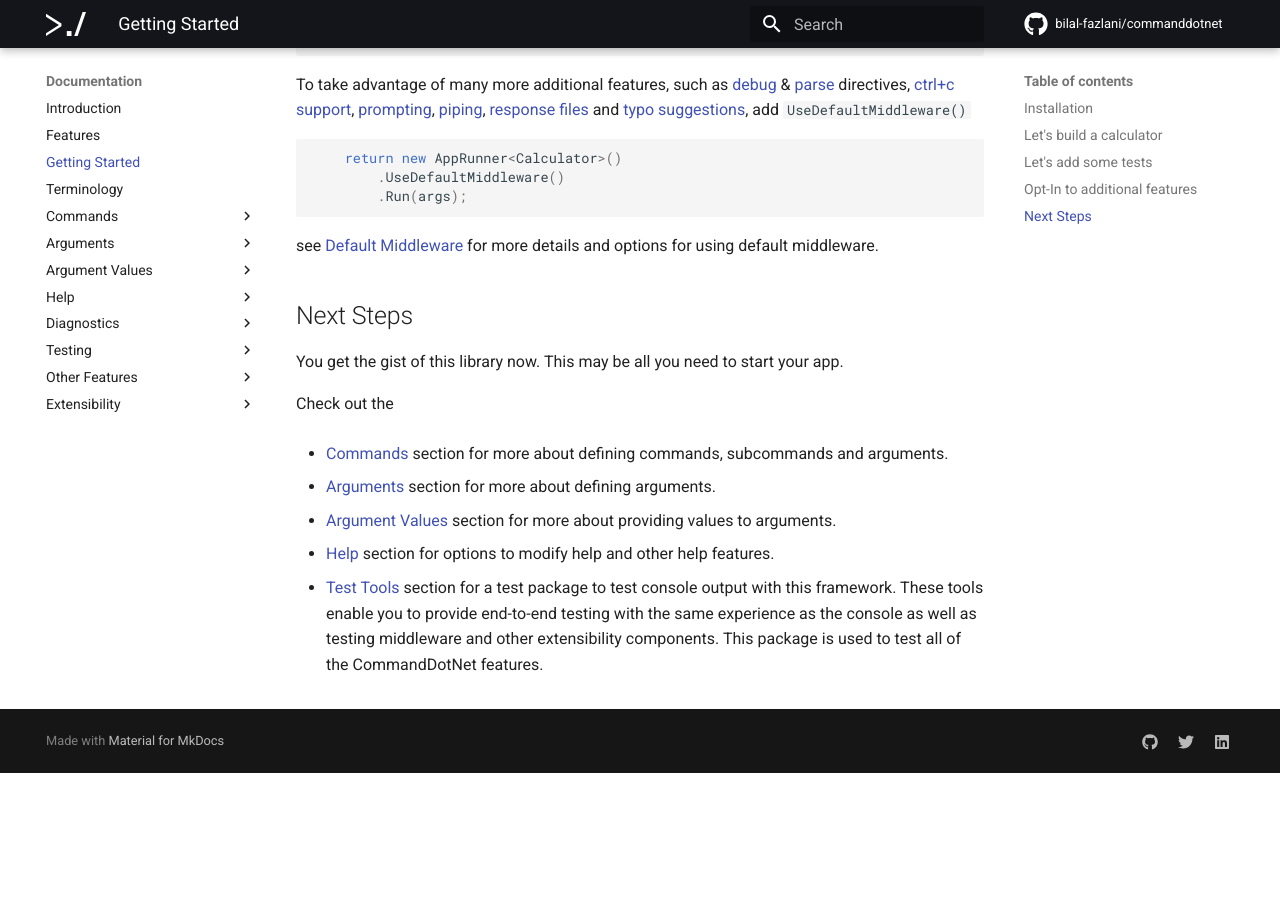
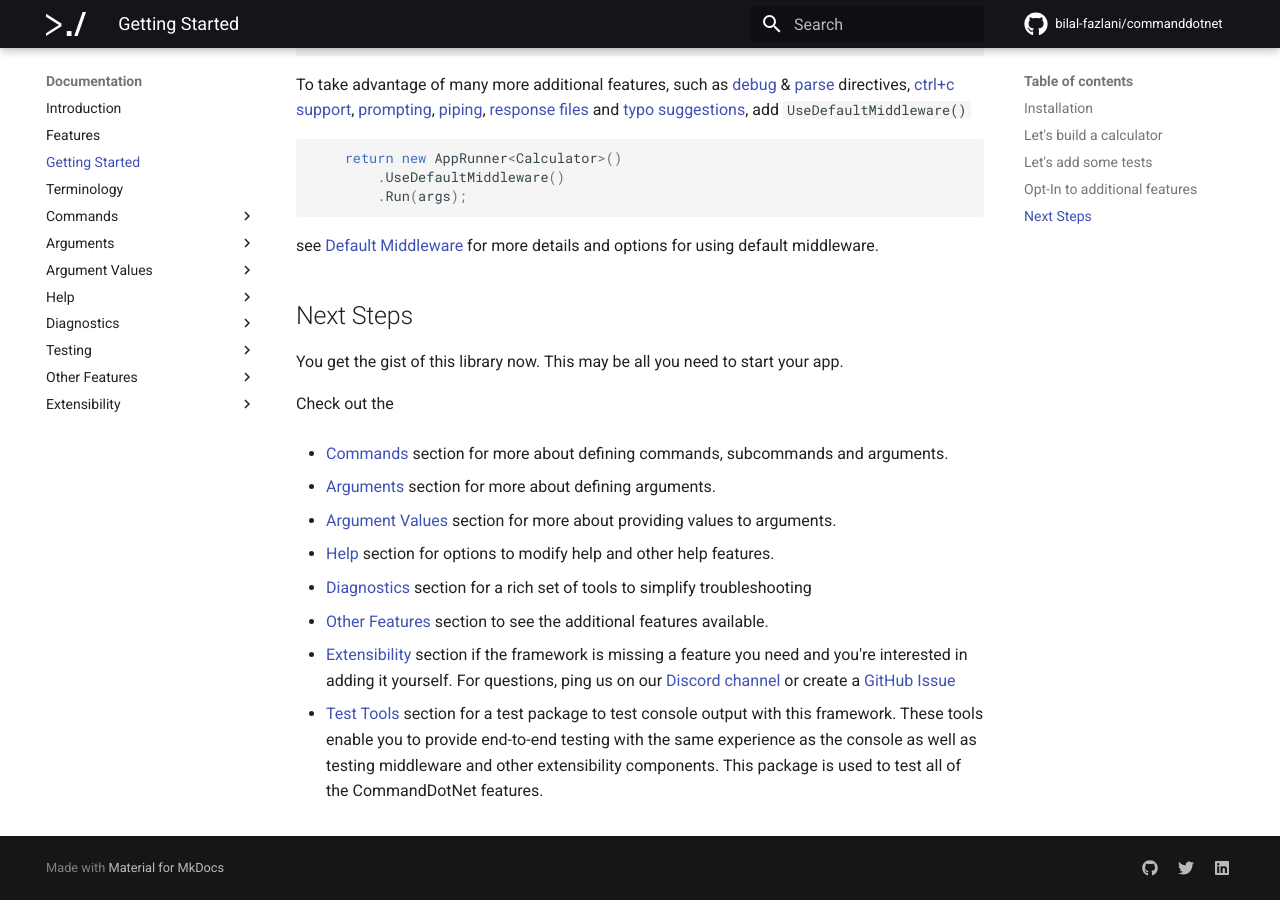
Before and after one commit to bilal-fazlani/commanddotnet, an MkDocs documentation site: the page built from docs/getting-started.md, in a window 1280 px wide and 900 px high, scrolled down 3277 px. Built offline with MkDocs 1.6.1 and Material for MkDocs 9.7.7, drawn with Linux system fonts in a browser that asks for light colours; comment, search, counter and statistics services are not loaded; before the commit the page ends 4050 px from its top, so only the background shows below that; some of the changed text lies outside the part shown.

Commit message:
fix getting-started.md references

````diff
--- a/docs/getting-started.md
+++ b/docs/getting-started.md
@@ -134,7 +134,7 @@ Arguments:
   y  <NUMBER>
 ```
 
-Here we see arguments for addition and their type.
+Here we see arguments for addition and their type.  See the [Arguments](Arguments/arguments.md) section for more options.
 
 Let's try and add two numbers.
 
@@ -216,4 +216,10 @@ Check out the
 
 * [Help](Help/help.md) section for options to modify help and other help features.
 
-* [Test Tools](test-tools.md) section for a test package to test console output with this framework. These tools enable you to provide end-to-end testing with the same experience as the console as well as testing middleware and other extensibility components. This package is used to test all of the CommandDotNet features.
+* [Diagnostics](Diagnostics/app-version.md) section for a rich set of tools to simplify troubleshooting
+
+* [Other Features](OtherFeatures/default-middleware.md) section to see the additional features available.
+
+* [Extensibility](Extensibility/directives.md) section if the framework is missing a feature you need and you're interested in adding it yourself. For questions, ping us on our [Discord channel](https://discord.gg/QFxKSeG) or create a [GitHub Issue](https://github.com/bilal-fazlani/commanddotnet/issues)
+
+* [Test Tools](TestTools/test-tools.md) section for a test package to test console output with this framework. These tools enable you to provide end-to-end testing with the same experience as the console as well as testing middleware and other extensibility components. This package is used to test all of the CommandDotNet features.
````
